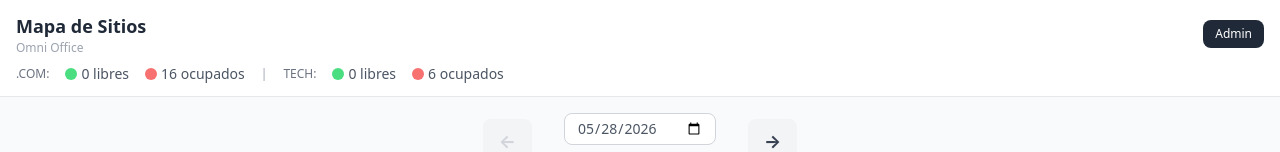
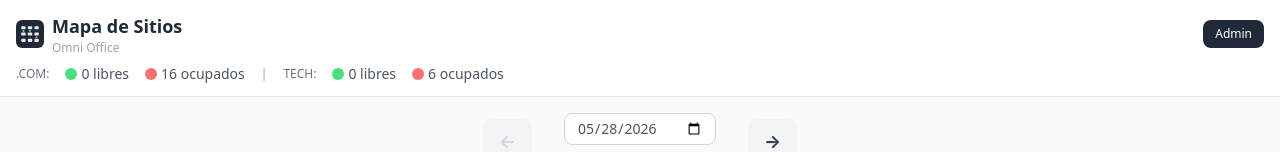
Before and after one commit to isaachuergabayon/seat-in-omni, a React (Vite) app: page /#/ in a window 1280 px wide. Shown: the top 152 px of the page. Built offline with nearby package versions, Linux system fonts and the light colour scheme; no server answers; the database is empty.

Commit message:
feat(ui): add office map icon as favicon and in-app header icon

```diff
--- a/index.html
+++ b/index.html
@@ -3,6 +3,7 @@
   <head>
     <meta charset="UTF-8" />
     <meta name="viewport" content="width=device-width, initial-scale=1.0" />
+    <link rel="icon" type="image/svg+xml" href="/seat-in-omni/favicon.svg" />
     <title>Mapa de Sitios - Omni</title>
   </head>
   <body>
--- /dev/null
+++ b/src/components/OfficeIcon.tsx
@@ -0,0 +1,31 @@
+export default function OfficeIcon({ size = 20 }: { size?: number }) {
+  const s = size / 32
+  return (
+    <svg
+      xmlns="http://www.w3.org/2000/svg"
+      viewBox="0 0 32 32"
+      width={size}
+      height={size}
+      style={{ display: 'inline-block', flexShrink: 0 }}
+      aria-hidden="true"
+    >
+      <rect width="32" height="32" rx="7" fill="#1f2937" transform={`scale(${s / s})`} />
+      {/* Top row */}
+      <rect x="6" y="7" width="5" height="3.5" rx="1" fill="#ffffff" opacity="0.9" />
+      <rect x="13.5" y="7" width="5" height="3.5" rx="1" fill="#ffffff" opacity="0.9" />
+      <rect x="21" y="7" width="5" height="3.5" rx="1" fill="#ffffff" opacity="0.9" />
+      {/* Middle row */}
+      <rect x="6" y="14.25" width="5" height="3.5" rx="1" fill="#ffffff" opacity="0.9" />
+      <rect x="13.5" y="14.25" width="5" height="3.5" rx="1" fill="#ffffff" opacity="0.9" />
+      <rect x="21" y="14.25" width="5" height="3.5" rx="1" fill="#ffffff" opacity="0.9" />
+      {/* Bottom row */}
+      <rect x="6" y="21.5" width="5" height="3.5" rx="1" fill="#ffffff" opacity="0.9" />
+      <rect x="13.5" y="21.5" width="5" height="3.5" rx="1" fill="#ffffff" opacity="0.9" />
+      <rect x="21" y="21.5" width="5" height="3.5" rx="1" fill="#ffffff" opacity="0.9" />
+      {/* Seat dots */}
+      <circle cx="8.5" cy="12.5" r="1.2" fill="#4ade80" />
+      <circle cx="16" cy="12.5" r="1.2" fill="#4ade80" />
+      <circle cx="23.5" cy="19.75" r="1.2" fill="#f87171" />
+    </svg>
+  )
+}
--- a/src/pages/Admin.tsx
+++ b/src/pages/Admin.tsx
@@ -4,6 +4,7 @@ import { useData } from '../context/DataContext'
 import { formatDate, generateId, resolveSeatsForDate, resolveSeatsForTemplate } from '../utils'
 import { AppData, Assignment, SeatStatus, TemplateAssignment } from '../types'
 import OfficeMap from '../components/OfficeMap'
+import OfficeIcon from '../components/OfficeIcon'
 
 type Tab = 'week' | 'exceptions' | 'people' | 'specialDays' | 'templates'
 
@@ -131,9 +132,12 @@ export default function Admin() {
     <div className="min-h-screen bg-gray-50">
       <header className="bg-gray-800 text-white px-4 py-3">
         <div className="flex items-center justify-between">
-          <div>
-            <h1 className="text-lg font-bold">Panel de Administración</h1>
-            <p className="text-xs text-gray-400">Mapa de Sitios - Omni</p>
+          <div className="flex items-center gap-2">
+            <OfficeIcon size={28} />
+            <div>
+              <h1 className="text-lg font-bold">Panel de Administración</h1>
+              <p className="text-xs text-gray-400">Mapa de Sitios - Omni</p>
+            </div>
           </div>
           <div className="flex items-center gap-2">
             {saved && <span className="text-green-400 text-xs">✓ Guardado</span>}
--- a/src/pages/Home.tsx
+++ b/src/pages/Home.tsx
@@ -3,6 +3,7 @@ import { Link } from 'react-router-dom'
 import { useData } from '../context/DataContext'
 import DateNavigator from '../components/DateNavigator'
 import OfficeMap from '../components/OfficeMap'
+import OfficeIcon from '../components/OfficeIcon'
 import { formatDate, resolveSeatsForDate } from '../utils'
 import { Assignment, SeatStatus } from '../types'
 
@@ -38,9 +39,12 @@ export default function Home() {
     <div className="min-h-screen bg-gray-50">
       <header className="bg-white border-b border-gray-200 px-4 py-3">
         <div className="flex items-center justify-between">
-          <div>
-            <h1 className="text-lg font-bold text-gray-800">Mapa de Sitios</h1>
-            <p className="text-xs text-gray-400">Omni Office</p>
+          <div className="flex items-center gap-2">
+            <OfficeIcon size={28} />
+            <div>
+              <h1 className="text-lg font-bold text-gray-800">Mapa de Sitios</h1>
+              <p className="text-xs text-gray-400">Omni Office</p>
+            </div>
           </div>
           <Link
             to="/admin"
```
Also changed, not shown: public/favicon.svg (added).
